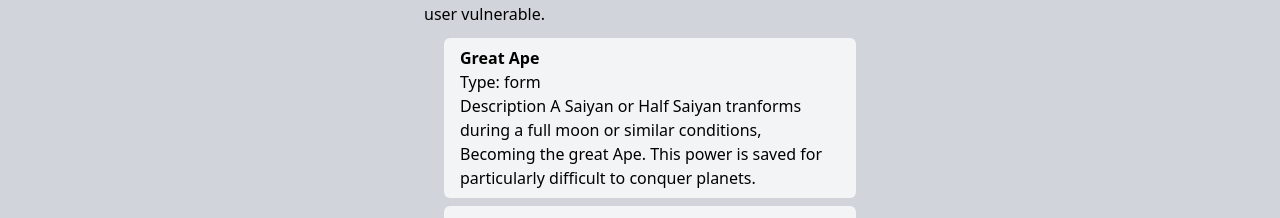
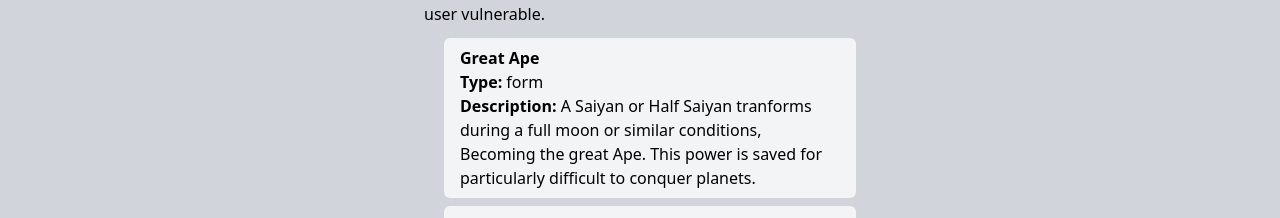
Before and after one commit to KylePep/ddbwiki, a Next.js app: page /forms in a window 1280 px wide. Shown: the part 582-800 px from the top of the page. Built offline with nearby package versions, Linux system fonts and the light colour scheme.

Commit message:
Adjusted styling for cards

```diff
--- a/app/archetypes/page.tsx
+++ b/app/archetypes/page.tsx
@@ -12,7 +12,7 @@ export default function archetypesPage() {
           <li key={arch.id} className='bg-gray-100 rounded-md px-4 py-2 mb-2'>
                 <h2 className='font-bold'>{arch.title}</h2>
                 <h3>{arch.examples}</h3>
-                <p>Description {arch.description}</p>
+                <p><span className='font-semibold'>Description: </span> {arch.description}</p>
           </li>
               ))}
       </ul>
--- a/app/enemies/page.tsx
+++ b/app/enemies/page.tsx
@@ -10,7 +10,8 @@ export default function page() {
           {ENEMY_TYPES.map((move: any)=>(
           <li key={move.id} className='bg-gray-100 rounded-md px-4 py-2 mb-2'>
                 <h2 className="font-bold">{move.title}</h2>
-                <h3>Type: {move.type}</h3>
+                <h3><span className='font-semibold'>Type: </span>{move.type}</h3>
+                <h4><span className='font-semibold'>Description: </span></h4>
           </li>
               ))}
         </ul>
--- a/app/forms/page.tsx
+++ b/app/forms/page.tsx
@@ -23,8 +23,8 @@ export default function formPage() {
       {FORM_TYPES.map((move: any)=>(
           <li key={move.id} className='bg-gray-100 rounded-md px-4 py-2 mb-2'>
                 <h2 className='font-bold'>{move.title}</h2>
-                <h3>Type: {move.type}</h3>
-                <p>Description {move.description}</p>
+                <h3><span className='font-semibold'>Type: </span>{move.type}</h3>
+                <p><span className='font-semibold'>Description: </span>{move.description}</p>
           </li>
               ))}
       </ul>
--- a/app/items/page.tsx
+++ b/app/items/page.tsx
@@ -5,15 +5,15 @@ export default function page() {
   return (
 <main>
 <div>
-        <h1 className='mb-3'>A list of items in D&DB</h1>
+        <h1 className='mb-3'>Items to be equipped or used during your adventures in Dungeons and DragonBalls!</h1>
         <ul>
           {ITEM_TYPES.map((move: any)=>(
           <li key={move.id} className='bg-gray-100 rounded-md px-4 py-2 mb-2'>
                 <h2 className="font-bold">{move.title}</h2>
-                <h3>Type: {move.type}
+                <h3><span className='font-semibold'>Type: </span>{move.type}
                 <span> - {move.subType}</span>
                 </h3>
-                <p>Description: {move.description}</p>
+                <p><span className='font-semibold'>Description: </span>{move.description}</p>
           </li>
               ))}
         </ul>
--- a/app/moves/page.tsx
+++ b/app/moves/page.tsx
@@ -37,9 +37,9 @@ export default function movesPage() {
           {MOVES.map((move: any)=>(
           <div key={move.id} className='bg-gray-100 rounded-md px-4 py-2 mb-2'>
                 <h2 className="font-bold">{move.title}</h2>
-                <h3>Type: {move.type}</h3>
-                <h4>Style: {move.style}</h4>
-                <p>Description {move.description}</p>
+                <h3><span className="font-semibold">Type: </span>{move.type}</h3>
+                <h4><span className="font-semibold">Style: </span> {move.style}</h4>
+                <p><span className="font-semibold">Description: </span>{move.description}</p>
           </div>
               ))}
         </div>
--- a/app/origins/page.tsx
+++ b/app/origins/page.tsx
@@ -14,9 +14,9 @@ export default function originsPage() {
           {ORIGIN_TYPES.map((origin: any)=>(
           <li key={origin.id} className='bg-gray-100 rounded-md px-4 py-2 mb-2'>
                 <h2 className='font-bold'>{origin.title}</h2>
-                <p>Description: {origin.description}</p>
-                <h3>Racial traits: {origin.racialTraits}</h3>
-                <h4>Transformations: {origin.forms}</h4>
+                <p><span className='font-semibold'>Description: </span> {origin.description}</p>
+                <h3><span className='font-semibold'>Origin traits: </span> {origin.racialTraits}</h3>
+                <h4><span className='font-semibold'>Transformations: </span> {origin.forms}</h4>
           </li>
               ))}
             <h3>***More can be added, but these are the starters***</h3>
```
